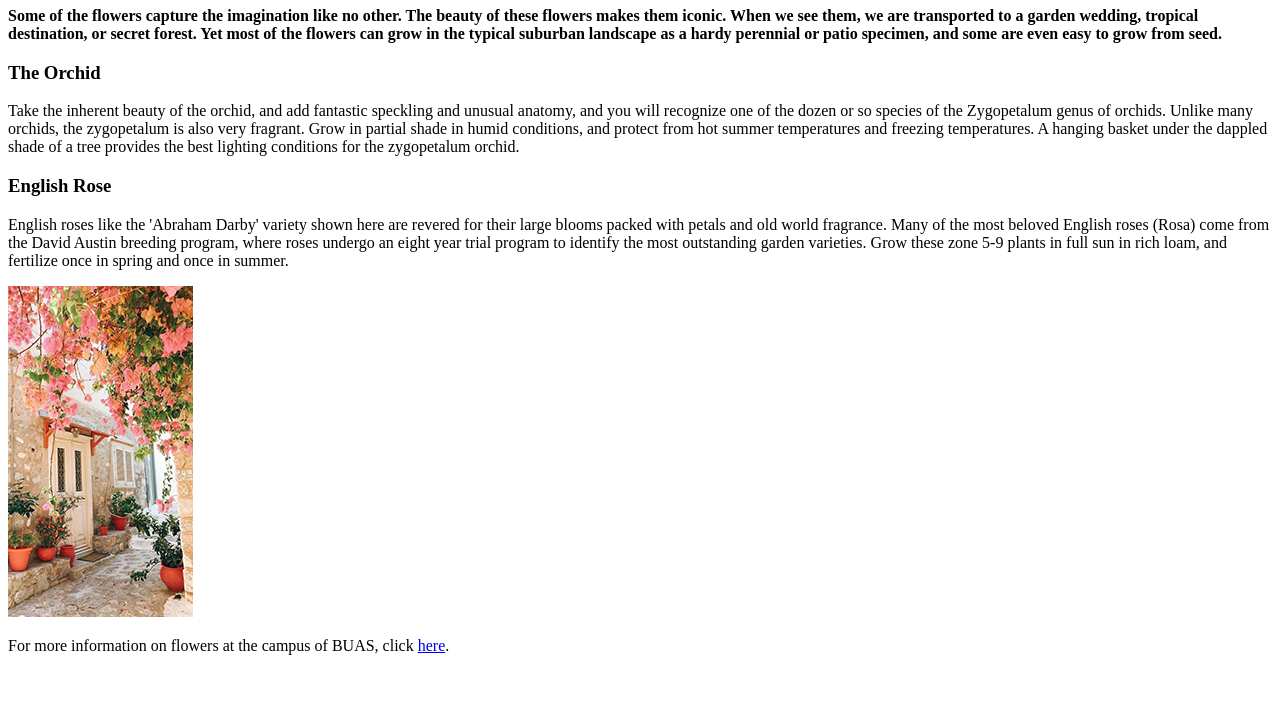
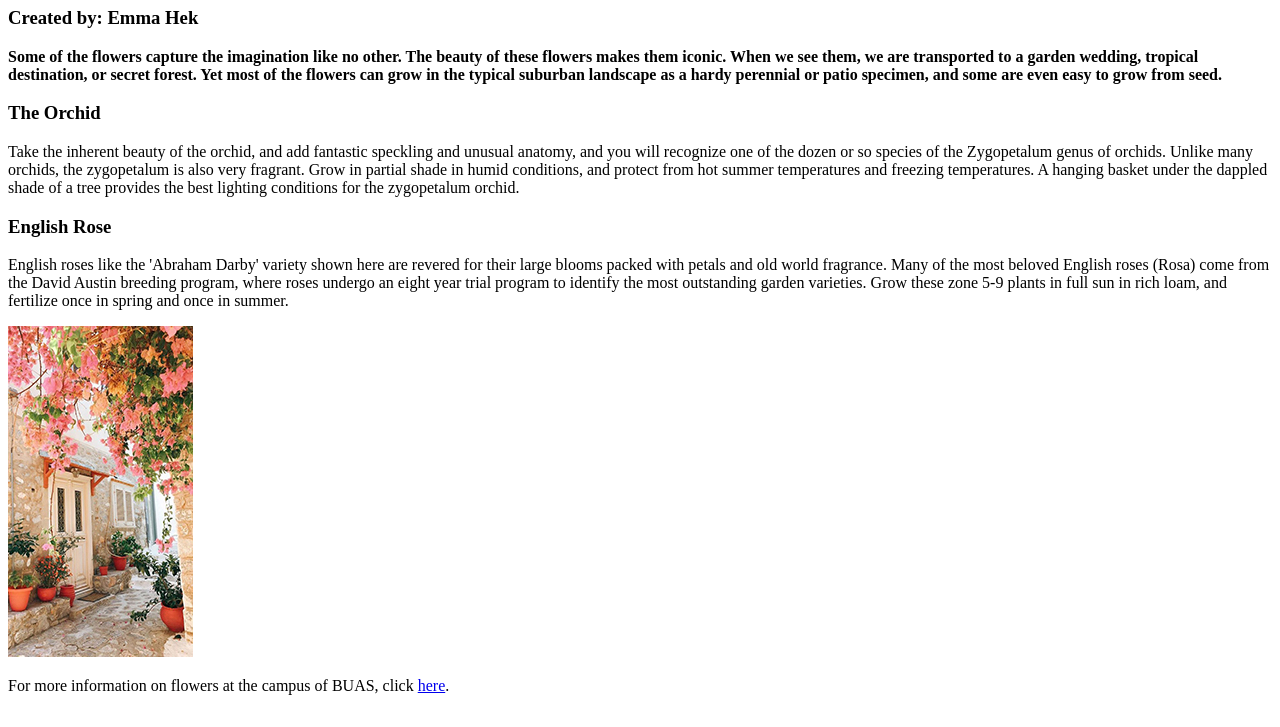
Before and after one commit to EmmaHek/prj4-chapter-3, a plain HTML site: page index.html in a window 1280 px wide. Shown: the part 73-800 px from the top of the page. Drawn offline with Linux system fonts and the light colour scheme.

Commit message:
added creator

```diff
--- a/index.html
+++ b/index.html
@@ -10,6 +10,9 @@
 <h1> The Most Beautiful Flowers</h1>
 	</header>
 	</div>
+	<header>
+	<h3>Created by: Emma Hek </h3>
+	</header>
 	<div>
 	<p><strong>Some of the flowers capture the imagination like no other. The beauty of these flowers makes them iconic. When we see them, we are transported to a garden wedding, tropical destination, or secret forest. Yet most of the flowers can grow in the typical suburban landscape as a hardy perennial or patio specimen, and some are even easy to grow from seed.</strong></p>
 	</div>
```
